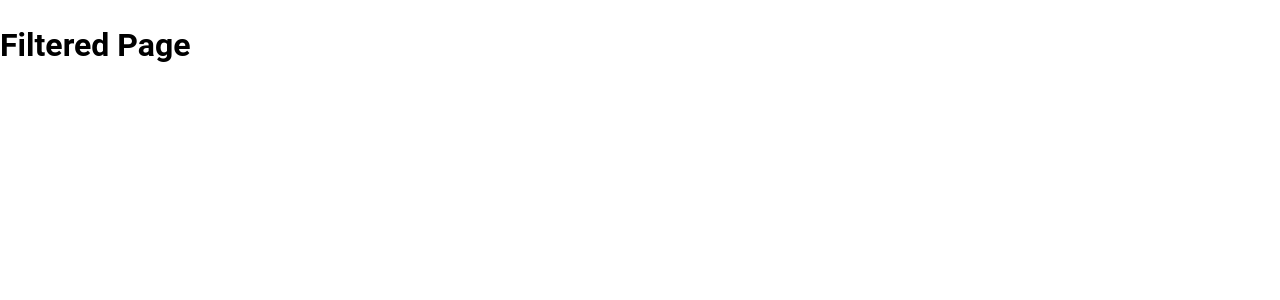
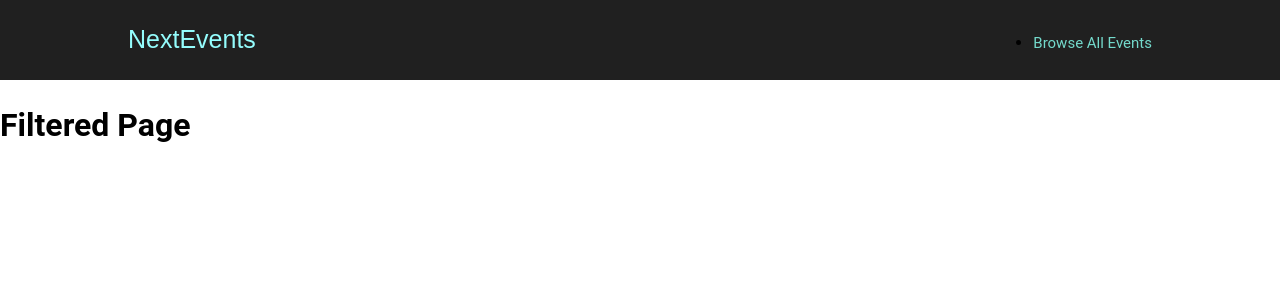
Before and after one commit to DreamCoder7/Event-next, a Next.js app: page /events in a window 1280 px wide. Shown: the top 300 px of the page. Built offline with nearby package versions, Linux system fonts and the light colour scheme.

Commit message:
Adding Wrapper layout and event search for filtering the event

```diff
--- /dev/null
+++ b/src/components/Layout/layout.js
@@ -0,0 +1,13 @@
+import { Fragment } from "react";
+import MainHeader from "./main-header";
+
+function Layout({ children }) {
+  return (
+    <Fragment>
+      <MainHeader />
+      <main>{children}</main>
+    </Fragment>
+  );
+}
+
+export default Layout;
--- /dev/null
+++ b/src/components/Layout/main-header.js
@@ -0,0 +1,22 @@
+import Link from "next/link";
+
+import classes from "./main-header.module.css";
+
+function MainHeader() {
+  return (
+    <header className={classes.header}>
+      <div className={classes.logo}>
+        <Link href="/">NextEvents</Link>
+      </div>
+      <nav className={classes.navigation}>
+        <ul>
+          <li>
+            <Link href="/events">Browse All Events</Link>
+          </li>
+        </ul>
+      </nav>
+    </header>
+  );
+}
+
+export default MainHeader;
--- /dev/null
+++ b/src/components/Layout/main-header.module.css
@@ -0,0 +1,41 @@
+.header {
+  width: 100%;
+  display: flex;
+  justify-content: space-between;
+  align-items: baseline;
+  padding: 1rem 10%;
+  height: 8rem;
+  background-color: #202020;
+}
+
+.logo {
+  font-size: 1.5rem;
+  color: white;
+  font-family: "Fira", sans-serif;
+  height: 100%;
+  display: flex;
+  justify-content: center;
+  align-items: center;
+  color: #94fdfd;
+}
+
+.logo a {
+  text-decoration: none;
+  color: #94fdfd;
+}
+
+.navigation a {
+  text-decoration: none;
+  color: #74dacc;
+  font-size: 1rem;
+}
+
+@media (min-width: 768px) {
+  .logo {
+    font-size: 2.5rem;
+  }
+
+  .navigation a {
+    font-size: 1.5rem;
+  }
+}
--- a/src/pages/_app.js
+++ b/src/pages/_app.js
@@ -1,5 +1,11 @@
-import '@/styles/globals.css'
+import "@/styles/globals.css";
+
+import Layout from "@/components/Layout/layout";
 
 export default function App({ Component, pageProps }) {
-  return <Component {...pageProps} />
+  return (
+    <Layout>
+      <Component {...pageProps} />
+    </Layout>
+  );
 }
```
Also changed, not shown: src/components/EventList/event-search.js (added, +51 -0 lines), src/components/EventList/event-search.module.css (added, +70 -0 lines), src/components/Ui/button.js (+12 -4 lines), src/pages/events/index.js (+16 -3 lines).
